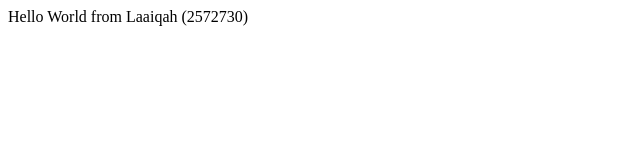
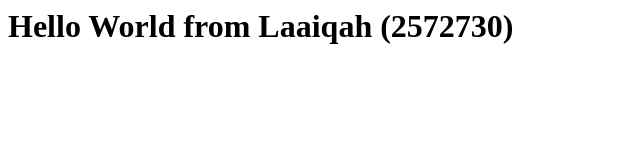
Before and after one commit to LaaiqahR/2572730-labs-sd-24, a plain HTML site: page student.html in a window 1280 px wide. Shown: the whole page, without its empty margins (0-640 px from the left). Drawn offline with Linux system fonts and the light colour scheme.

Commit message:
Update student.html

```diff
--- a/student.html
+++ b/student.html
@@ -1,6 +1,6 @@
 <html>
     <head>
-        Hello World from Laaiqah (2572730)
+        <h1>Hello World from Laaiqah (2572730)</h1>
     </head>
     <body>
     </body>
```
